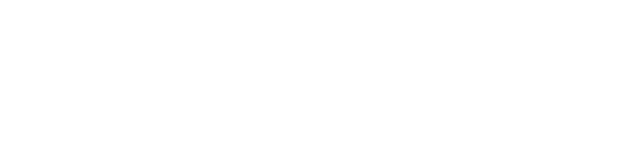
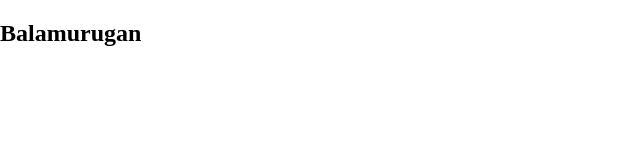
Before and after one commit to mudaliarbala/myBasicTemplate, a plain HTML site: page index.html in a window 1280 px wide. Shown: the whole page, without its empty margins (0-640 px from the left). Drawn offline with Linux system fonts and the light colour scheme.

Commit message:
Check Git Commit

```diff
--- a/index.html
+++ b/index.html
@@ -9,7 +9,7 @@
     <link rel="icon" type="image/png" href="https://www.google.com/s2/u/0/favicons?domain=css-tricks.com">
 </head>
 <body>
-
+    <h2>Balamurugan</h2>
     <!-- script -->
     <script src="script.js"></script>
 </body>
```
